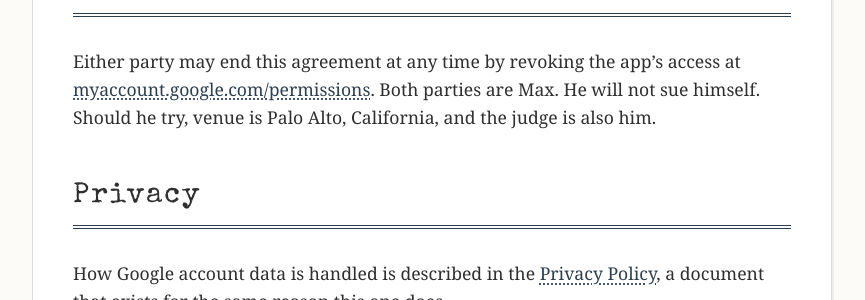
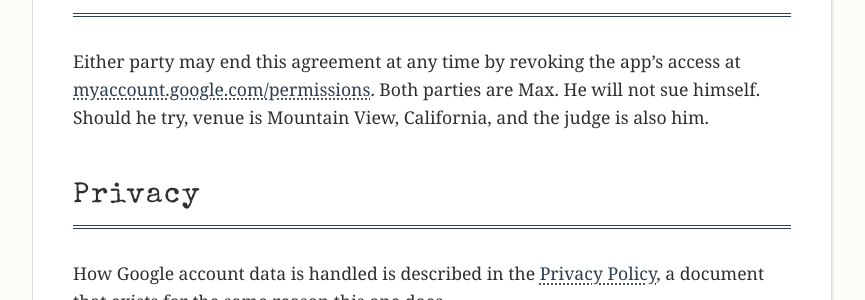
Before and after one commit to maxspevack/spevack.org, a Jekyll site: the page built from terms.md, in a window 1280 px wide. Shown: the part 1185-1485 px from the top of the page, without its empty margins (208-1073 px from the left). Built offline with Jekyll 4.4.1, drawn with Linux system fonts in a browser that asks for light colours.

Commit message:
Terms: venue is Mountain View

```diff
--- a/terms.md
+++ b/terms.md
@@ -26,7 +26,7 @@
 
 ## Termination
 
-Either party may end this agreement at any time by revoking the app's access at [myaccount.google.com/permissions](https://myaccount.google.com/permissions). Both parties are Max. He will not sue himself. Should he try, venue is Palo Alto, California, and the judge is also him.
+Either party may end this agreement at any time by revoking the app's access at [myaccount.google.com/permissions](https://myaccount.google.com/permissions). Both parties are Max. He will not sue himself. Should he try, venue is Mountain View, California, and the judge is also him.
 
 ## Privacy
 
```
